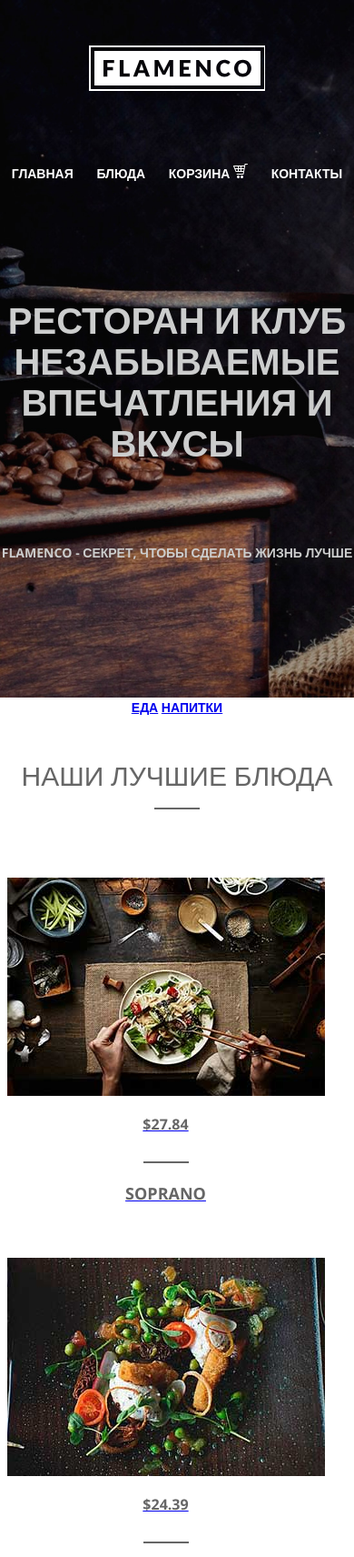
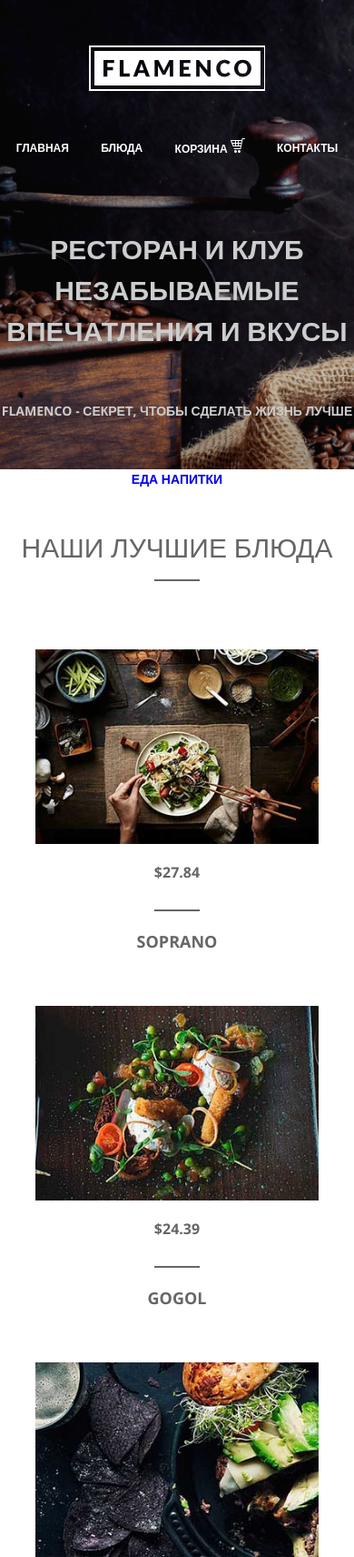
Before and after one commit to TimchenkoSergey/-Restaurant-app, a website: page index.html at #!/meal in a window 390 px wide. Shown: the top 1712 px of the page at 91% size. Drawn offline with nearby package versions, Linux system fonts and the light colour scheme.

Commit message:
Added adaptive styles

```diff
--- a/component_templates/footerPage.html
+++ b/component_templates/footerPage.html
@@ -9,17 +9,17 @@
         </p>
     </div>
     <div class="footer__social">
-        <a class="footer__link" ui-sref="main">
+        <a class="footer__link" ui-sref="main.meals">
             <svg class="footer__svg" xmlns="http://www.w3.org/2000/svg" width="18" height="15" viewBox="0 0 17.5 14.7">
                 <path class="footer__path" d="M11.3 0.2c1.7-0.5 3.1 0.3 3.7 1.2 0.7-0.2 1.4-0.5 2.1-0.7 0 0.8-0.5 1.5-0.9 1.7C16.9 2.5 17.5 1.9 17.5 1.9c-0.2 1-1 1.7-1.6 2C15.7 10.4 12.6 14.8 5.5 14.7c-0.5 0 0.1 0-0.5 0 -0.4 0-4.3-0.4-5-1.8 2.3 0.2 4-0.4 4.8-1.1 -1-0.3-2.8-0.5-3.1-2.9 0.4 0.1 0.6 0.2 1.2 0.1C1.8 8.1 0.4 7.4 0.5 5.2c0.3 0.3 1.1 0.5 1.4 0.5 -0.7-0.2-2-3.3-0.9-4.8C2.8 2.7 4.8 4.4 8.3 4.5 8.5 2.3 9.5 0.8 11.3 0.2z"/>
             </svg>
         </a>
-        <a class="footer__link" ui-sref="main">
+        <a class="footer__link" ui-sref="main.meals">
             <svg class="footer__svg" xmlns="http://www.w3.org/2000/svg" width="20" height="14" viewBox="0 0 20 14">
                 <path class="footer__path" d="M17.1 0H2.8C1.3 0 0 1.3 0 2.8v8.3c0 1.6 1.3 2.8 2.8 2.8h14.3c1.6 0 2.8-1.3 2.8-2.8V2.8C20 1.3 18.7 0 17.1 0zM7 10.4V3.6l6.8 3.4L7 10.4z"/>
             </svg>
         </a>
-        <a class="footer__link" ui-sref="main">
+        <a class="footer__link" ui-sref="main.meals">
             <svg class="footer__svg" xmlns="http://www.w3.org/2000/svg" width="9" height="19" viewBox="0 0 8.7 18.9">
                 <path class="footer__path" d="M6.3 3.4c0.8 0 1.6 0 2.4 0 0-1.1 0-2.2 0-3.4 -1 0-1.9 0-2.9 0C2.7 0.2 1.5 2.4 1.9 6.1H0v3.5h2c0 3.1 0 6.2 0 9.3 1.3 0 2.6 0 3.8 0 0-3.1 0-6.2 0-9.3h2.9V6.1H5.8C5.8 5.1 5.8 3.7 6.3 3.4z"/>
             </svg>
--- a/scss/blocks/footer/_footer.scss
+++ b/scss/blocks/footer/_footer.scss
@@ -21,12 +21,18 @@
 		text-align: center;
 	}
 
+	&__link {
+		text-decoration: none;
+	}
+
 	&__svg {
 		margin-right: 15px;
 		margin-left: 15px;
 
 		fill: $text-color;
 
+		transition: 0.5s;
+
 		&:hover {
 			fill: #434242;
 		}
--- a/scss/blocks/header/_header.scss
+++ b/scss/blocks/header/_header.scss
@@ -5,6 +5,12 @@
 
 	background-image: url("../img/header-bg.jpg");
 	background-size: cover;
+
+	@media only screen and (max-width: 400px) {
+ 		& {
+ 			padding-bottom: 40px;
+ 		}
+ 	}
 
 	&__container {
 		max-width: 1100px;
@@ -18,6 +24,14 @@
 		color: $h-text-color;
 		font-size: 40px;
 		line-height: 45px;
+
+		@media only screen and (max-width: 480px) {
+ 			& {
+ 				padding-top: 40px;
+
+ 				font-size: 30px;
+ 			}
+ 		}
 	}
 
 	&__text {
@@ -25,5 +39,11 @@
 
 		text-align: center;
 		color: $h-text-color;
+
+		@media only screen and (max-width: 480px) {
+ 			& {
+ 				padding-top: 30px;
+ 			}
+ 		}
 	}
 }
--- a/scss/blocks/main-content/_main-content.scss
+++ b/scss/blocks/main-content/_main-content.scss
@@ -31,15 +31,50 @@
 	}
 
 	&__meal {
-		min-width: 350px;
+		width: 30%;
 		display: inline-block;
-		margin-right: 25px;
+		margin-right: 5%;
 
 		cursor: pointer;
 
 		&:nth-child(3n) {
 			margin-right: 0;
 		}
+
+		@media only screen and (max-width: 950px) {
+ 			& {
+ 				width: 40%;
+ 				margin-right: 10%;
+
+ 				&:nth-child(2n) {
+ 					margin-right: 0;
+ 				}
+
+ 				&:nth-child(3) {
+ 					margin-right: 10%;
+ 				}
+ 			}
+ 		}
+
+ 		@media only screen and (max-width: 760px) {
+ 			& {
+ 				width: 80%;
+ 				margin-right: 10%;
+ 				margin-left: 10%;
+
+ 				&:nth-child(2n) {
+ 					margin-right: 10%;
+ 				}
+
+ 				&:nth-child(3n) {
+ 					margin-right: 10%;
+ 				}
+ 			}
+ 		}
+	}
+
+	&__link {
+		text-decoration: none;
 	}
 
 	&__image {
--- a/scss/blocks/meal-page/_meal-page.scss
+++ b/scss/blocks/meal-page/_meal-page.scss
@@ -9,6 +9,13 @@
 	&__cart {
 		position: absolute;
 		right: 100px;
+
+		@media only screen and (max-width: 1000px) {
+ 			& {
+ 				padding-bottom: 20px;
+ 				position: static;
+ 			}
+ 		}
 	}
 
 	&__icon {
@@ -68,10 +75,24 @@
 		display: flex;
 
 		justify-content: center;
+
+		@media only screen and (max-width: 360px) {
+ 			& {
+ 				display: block;
+
+ 				text-align: center;
+ 			}
+ 		}
 	}
 
 	&__left {
 		margin-right: 30px;
+
+		@media only screen and (max-width: 360px) {
+			& {
+				margin-right: 0;
+			}
+		}
 	}
 
 	&__button {
@@ -93,6 +114,13 @@
 		&:hover {
 			background-color: #666;
 		}
+
+		@media only screen and (max-width: 360px) {
+ 			& {
+ 				margin-left: 0;
+ 				margin-bottom: 10px;
+ 			}
+ 		}
 	}
 }
 
--- a/scss/blocks/menu/_menu.scss
+++ b/scss/blocks/menu/_menu.scss
@@ -1,5 +1,11 @@
 .menu {
 	padding-top: 60px;
+
+	@media only screen and (max-width: 400px) {
+ 		& {
+ 			padding-top: 35px;
+ 		}
+ 	}
 
 	&__list {
 		margin: 0;
@@ -14,29 +20,34 @@
 
 	&__item {
 		display: block;
-		padding-top: 15px;
-		padding-bottom: 15px;
-		position: relative;
 
-		&::after {
-			content: " ";
-			width: 0;
-			height: 3px;
-			position: absolute;
+		border: 2px solid transparent;
 
-			background-color: #fff;
+		transition: 0.5s;
 
-			transition: 0.5s;
+		&:hover {
+			border: 2px solid #fff;
 		}
 
-		&:hover::after {
-			width: 100%;
+		@media only screen and (max-width: 400px) {
+			& {
+				font-size: 12px;
+			}
 		}
 	}
 
 	&__link {
+		display: block;
+		padding: 10px;
+
 		color: $text-color;
 		text-decoration: none;
+
+		@media only screen and (max-width: 350px) {
+			& {
+				padding: 5px;
+			}
+		}
 	}
 
 	&__icon {
```
Also changed, not shown: component_templates/mealPage.html (+1 -1 lines), css/main.min.css.
